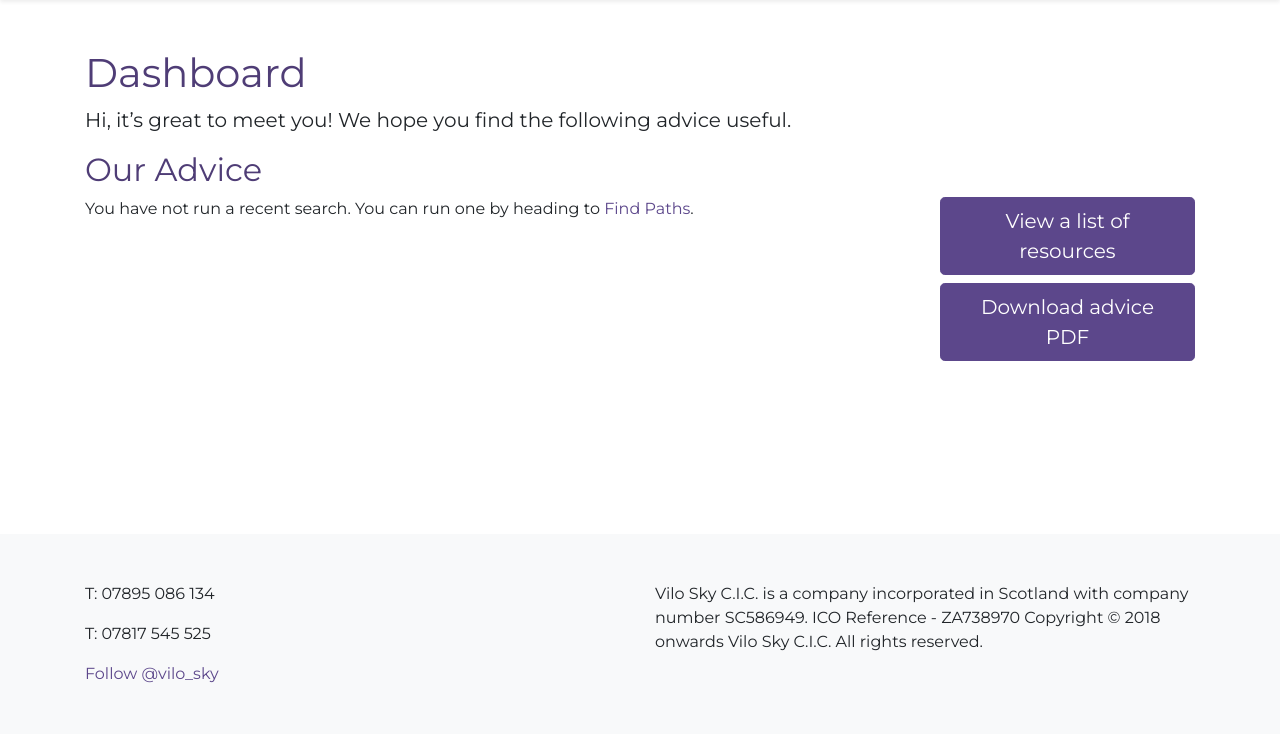
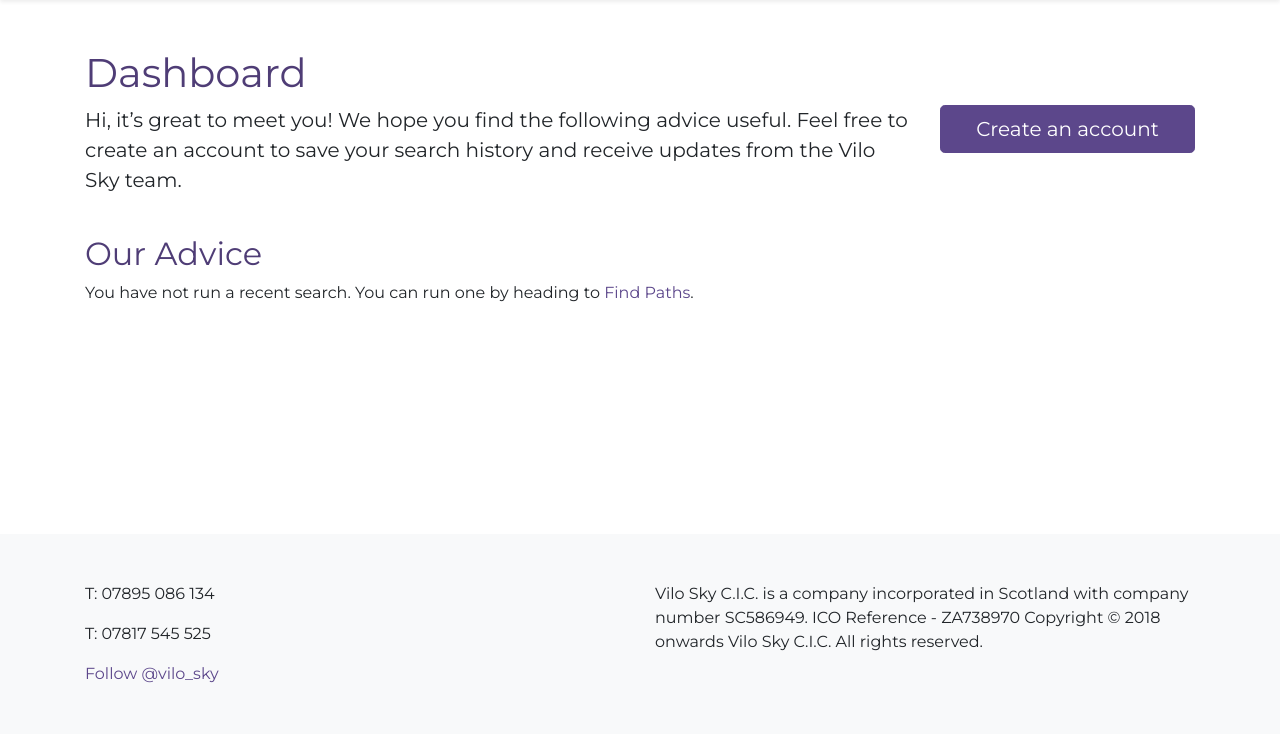
Before and after one commit to tp3-2020-CS32/ViloSky, a Django app: page /paths/dashboard/ in a window 1280 px wide. Shown: the part 66-800 px from the top of the page. Run offline with Django 3.2, Linux system fonts and the light colour scheme; some libraries are stand-ins or nearby versions.

Commit message:
Changed button location, added register button and displayed cards in row of two

```diff
--- a/vilosky_paths/templates/paths/dashboard.html
+++ b/vilosky_paths/templates/paths/dashboard.html
@@ -18,19 +18,34 @@ Dashboard - Vilo Sky
     </div>
     {% endfor %}
 
+    <div class="row mb-4">
+        <div class="col-sm-9">
             {% if user.is_authenticated %}
-    <p class="lead">Hi {{ user.first_name }} {{ user.last_name }}, welcome to your dashboard! From here you can view
-        current and previous searches containing our advice to you.</p>
+            <p class="lead">Hi {{ user.first_name }} {{ user.last_name }}, welcome to your dashboard! From here you can
+                view
+                current and previous searches containing our advice for you.</p>
             {% else %}
-    <p class="lead">Hi, it’s great to meet you! We hope you find the following advice useful.</p>
+            <p class="lead">Hi, it’s great to meet you! We hope you find the following advice useful. Feel free to
+                create an account to save your search history and receive updates from the Vilo Sky team.</p>
             {% endif %}
+        </div>
+        <div class="col-sm-3">
+            {% if user.is_authenticated %}
+            <a href="{% url 'paths:previous-searches' %}" role="button" class="btn btn-lg btn-block">View previous
+                searches</a>
+            {% else %}
+            <a href="{% url 'paths:register' %}" role="button" class="btn btn-lg btn-block">Create an
+                account</a>
+            {% endif %}
+        </div>
+    </div>
     <h2>Our Advice</h2>
-    <div class="row">
-        <div class="col-sm-9">
+
     {% if resources %}
+    <div class="row row-cols-1 row-cols-md-2">
         {% for resource in resources %}
-            <div class="card mb-3">
-                <div class="row no-gutters">
+        <div class="col mb-4">
+            <div class="card h-100">
                 <div class="card-body">
                     <h5 class="card-title">{{resource.name}}</h5>
                     {% if resource.media and resource.url %}
@@ -51,18 +66,10 @@ Dashboard - Vilo Sky
             </div>
         </div>
         {% endfor %}
+    </div>
     {% else %}
     <p>You have not run a recent search. You can run one by heading to <a href="{% url 'paths:search' %}">Find
             Paths</a>.</p>
     {% endif %}
 </div>
-        <div class="col-sm-3 text-center">
-            {% if user.is_authenticated %}
-            <a href="{% url 'paths:previous-searches' %}" role="button" class="btn btn-lg btn-block">View previous searches</a>
-            {% endif %}
-            <button type="button" class="btn btn-lg btn-block">View a list of resources</button>
-            <button type="button" class="btn btn-lg btn-block">Download advice PDF</button>
-        </div>
-    </div>
-</div>
 {% endblock %}
```
Lines whose indentation alone changed are shown as unchanged.
